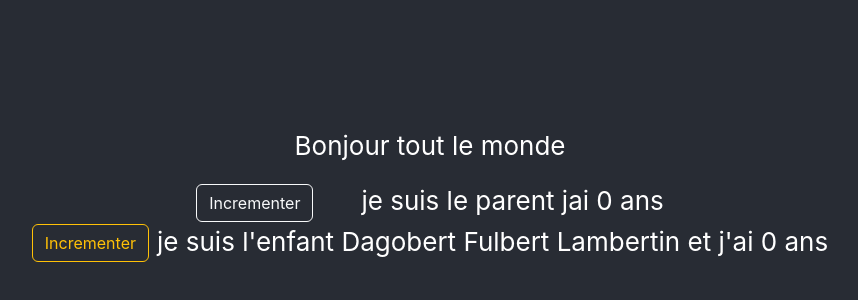
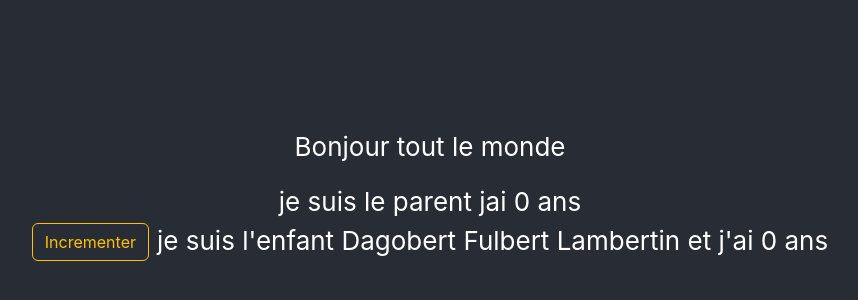
Before and after one commit to 225junior/lab1, a React (Create React App) app: page / in a window 1280 px wide. Shown: the part 206-506 px from the top of the page, without its empty margins (210-1068 px from the left). Built offline with nearby package versions, Linux system fonts and the light colour scheme.

Commit message:
l'enfant met à jour le parent

```diff
--- a/src/enfant.tsx
+++ b/src/enfant.tsx
@@ -2,16 +2,20 @@ import React from "react"
 
 type Props = {
     nom: string,
-    prenoms?:string
+    prenoms?:string,
+    updateParent: ()=>void
 }
 export const Enfant = (entant : Props) => {
     const [counter, setCounter] = React.useState(0)
 
+    const Incrementer = () => {
+        entant.updateParent()
+    }
 
-    console.log("chargement du parent");
+    console.log("chargement de enfant");
     return (
         <div>
-            <button className="btn btn-outline-warning me-2" onClick={()=>setCounter(prev => prev + 1)}>Incrementer</button>
+            <button className="btn btn-outline-warning me-2" onClick={Incrementer}>Incrementer</button>
             je suis l'enfant {entant.nom} {entant.prenoms} et j'ai {counter} ans
         </div>
     )
--- a/src/parent.tsx
+++ b/src/parent.tsx
@@ -10,9 +10,8 @@ export const Parent = () => {
     }
     return (
         <div>
-            <button className="btn btn-outline-light me-5" onClick={Incrementer}>Incrementer</button>
             je suis le parent jai {counter} ans
-            <Enfant nom={"Dagobert"} prenoms={"Fulbert Lambertin"} />
+            <Enfant nom={"Dagobert"} prenoms={"Fulbert Lambertin"} updateParent={Incrementer} />
 
         </div>
     )
```
